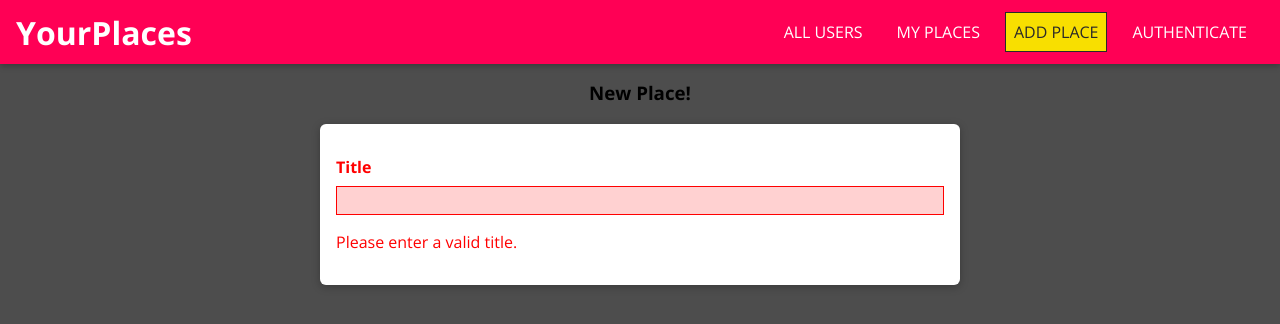
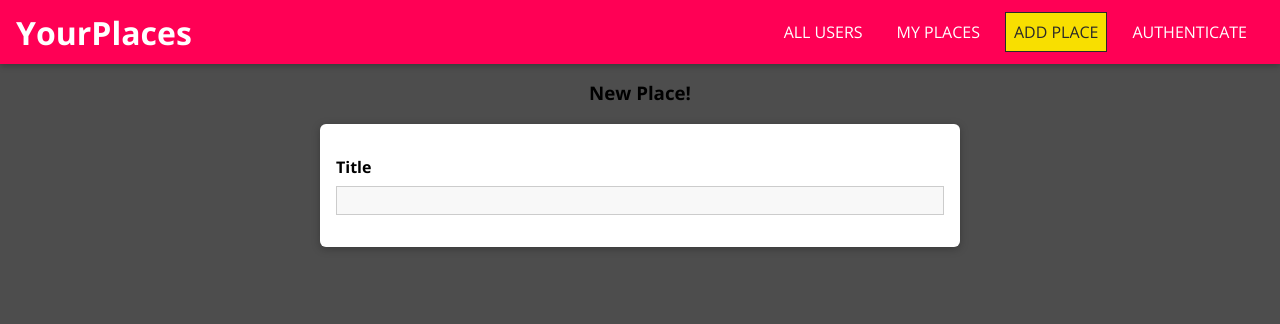
Before and after one commit to uros92dasic/React_Frontend, a React (Create React App) app: page /places/new in a window 1280 px wide. Shown: the top 324 px of the page. Built offline with nearby package versions, Linux system fonts and the light colour scheme.

Commit message:
add input validation

```diff
--- a/src/places/pages/NewPlace.js
+++ b/src/places/pages/NewPlace.js
@@ -1,6 +1,7 @@
 import React from "react";
 
 import Input from "../../shared/components/FormElements/Input";
+import { VALIDATOR_REQUIRE } from "../../shared/components/util/validators";
 import './NewPlace.css';
 
 const NewPlace = () => {
@@ -8,7 +9,13 @@ const NewPlace = () => {
         <>
         <h3>New Place!</h3>
         <form className="place-form">
-            <Input element="input" type="text" label="Title" validators={[]} errorText="Please enter a valid title."/>
+            <Input
+                element="input"
+                type="text"
+                label="Title"
+                validators={[VALIDATOR_REQUIRE()]}
+                errorText="Please enter a valid title."
+            />
         </form>
         </>
     );
--- a/src/shared/components/FormElements/Input.js
+++ b/src/shared/components/FormElements/Input.js
@@ -1,5 +1,6 @@
 import React, { useReducer } from "react";
 
+import { validate } from "../util/validators";
 import './Input.css';
 
 const inputReducer = (state, action) => {
@@ -8,19 +9,38 @@ const inputReducer = (state, action) => {
             return {
                 ...state,
                 value: action.val,
-                isValid: true
+                isValid: validate(action.val, action.validators)
             };
+        case 'TOUCH':
+            return {
+                ...state,
+                isTouched: true
+            }
         default:
             return state;
     }
 }
 
 const Input = props => {
-    const [inputState, dispatch] = useReducer(inputReducer, {value: '', isValid: false});
+    const [inputState, dispatch] = useReducer(inputReducer, {
+        value: '',
+        isTouched: false,
+        isValid: false
+    });
 
     const changeHandler = event => {
-        dispatch({type: 'CHANGE', val: event.target.value});
+        dispatch({
+            type: 'CHANGE',
+            val: event.target.value,
+            validators: props.validators
+        });
     };
+
+    const touchHandler = () => {
+        dispatch({
+            type: 'TOUCH'
+        });
+    }
 
     const element = props.element === 'input' ?
     <input
@@ -28,19 +48,21 @@ const Input = props => {
         type={props.type}
         placeholder={props.placeholder}
         onChange={changeHandler}
+        onBlur={touchHandler}
         value={inputState.value}
     /> :
     <textarea
         id={props.id}
         rows={props.row || 3}
         onChange={changeHandler}
+        onBlur={touchHandler}
         value={inputState.value}
     />;
 
-    return <div className={`form-control ${!inputState.isValid && 'form-control--invalid'}`}>
+    return <div className={`form-control ${!inputState.isValid && inputState.isTouched && 'form-control--invalid'}`}>
         <label for={props.id}>{props.label}</label>
         {element}
-        {!inputState.isValid && <p>{props.errorText}</p>}
+        {!inputState.isValid && inputState.isTouched && <p>{props.errorText}</p>}
     </div>
 }
 
--- /dev/null
+++ b/src/shared/components/util/validators.js
@@ -0,0 +1,46 @@
+const VALIDATOR_TYPE_REQUIRE = 'REQUIRE';
+const VALIDATOR_TYPE_MINLENGTH = 'MINLENGTH';
+const VALIDATOR_TYPE_MAXLENGTH = 'MAXLENGTH';
+const VALIDATOR_TYPE_MIN = 'MIN';
+const VALIDATOR_TYPE_MAX = 'MAX';
+const VALIDATOR_TYPE_EMAIL = 'EMAIL';
+const VALIDATOR_TYPE_FILE = 'FILE';
+
+export const VALIDATOR_REQUIRE = () => ({ type: VALIDATOR_TYPE_REQUIRE });
+export const VALIDATOR_FILE = () => ({ type: VALIDATOR_TYPE_FILE });
+export const VALIDATOR_MINLENGTH = val => ({
+  type: VALIDATOR_TYPE_MINLENGTH,
+  val: val
+});
+export const VALIDATOR_MAXLENGTH = val => ({
+  type: VALIDATOR_TYPE_MAXLENGTH,
+  val: val
+});
+export const VALIDATOR_MIN = val => ({ type: VALIDATOR_TYPE_MIN, val: val });
+export const VALIDATOR_MAX = val => ({ type: VALIDATOR_TYPE_MAX, val: val });
+export const VALIDATOR_EMAIL = () => ({ type: VALIDATOR_TYPE_EMAIL });
+
+export const validate = (value, validators) => {
+  let isValid = true;
+  for (const validator of validators) {
+    if (validator.type === VALIDATOR_TYPE_REQUIRE) {
+      isValid = isValid && value.trim().length > 0;
+    }
+    if (validator.type === VALIDATOR_TYPE_MINLENGTH) {
+      isValid = isValid && value.trim().length >= validator.val;
+    }
+    if (validator.type === VALIDATOR_TYPE_MAXLENGTH) {
+      isValid = isValid && value.trim().length <= validator.val;
+    }
+    if (validator.type === VALIDATOR_TYPE_MIN) {
+      isValid = isValid && +value >= validator.val;
+    }
+    if (validator.type === VALIDATOR_TYPE_MAX) {
+      isValid = isValid && +value <= validator.val;
+    }
+    if (validator.type === VALIDATOR_TYPE_EMAIL) {
+      isValid = isValid && /^\S+@\S+\.\S+$/.test(value);
+    }
+  }
+  return isValid;
+};
```
